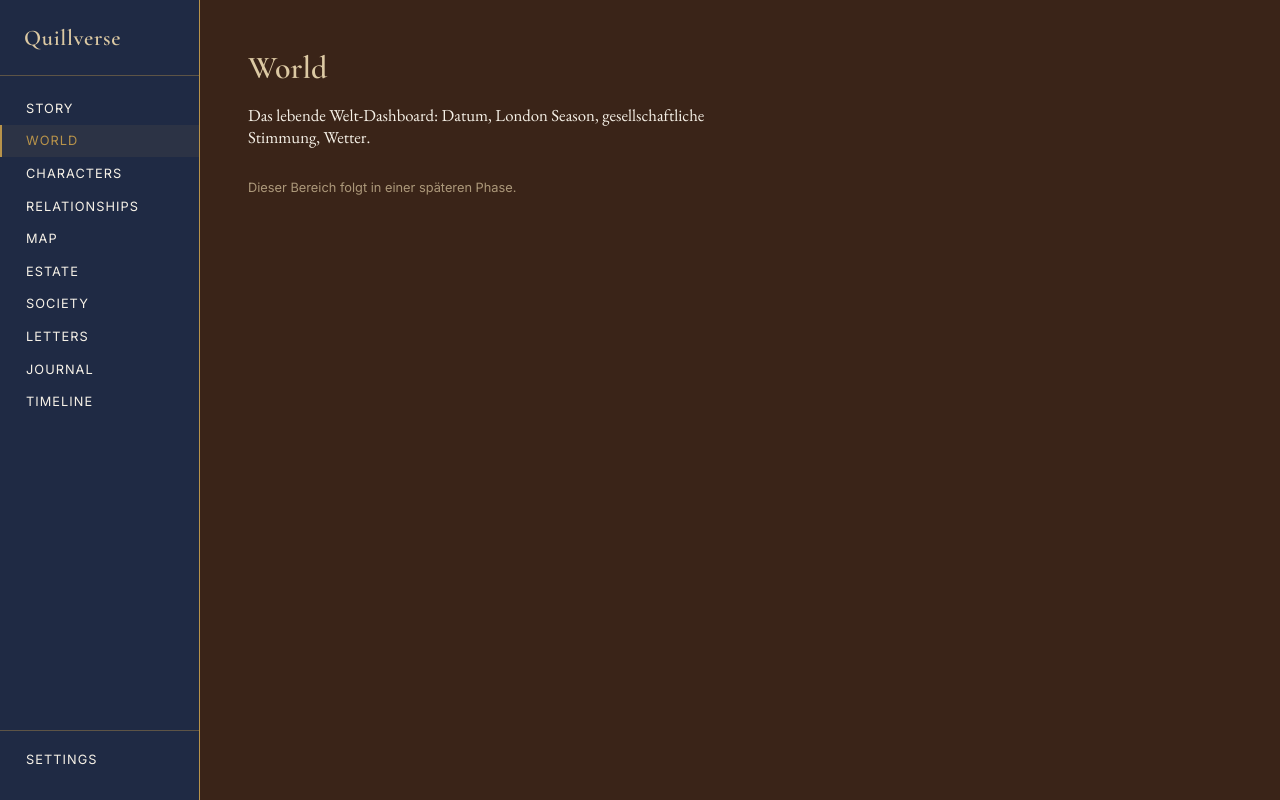
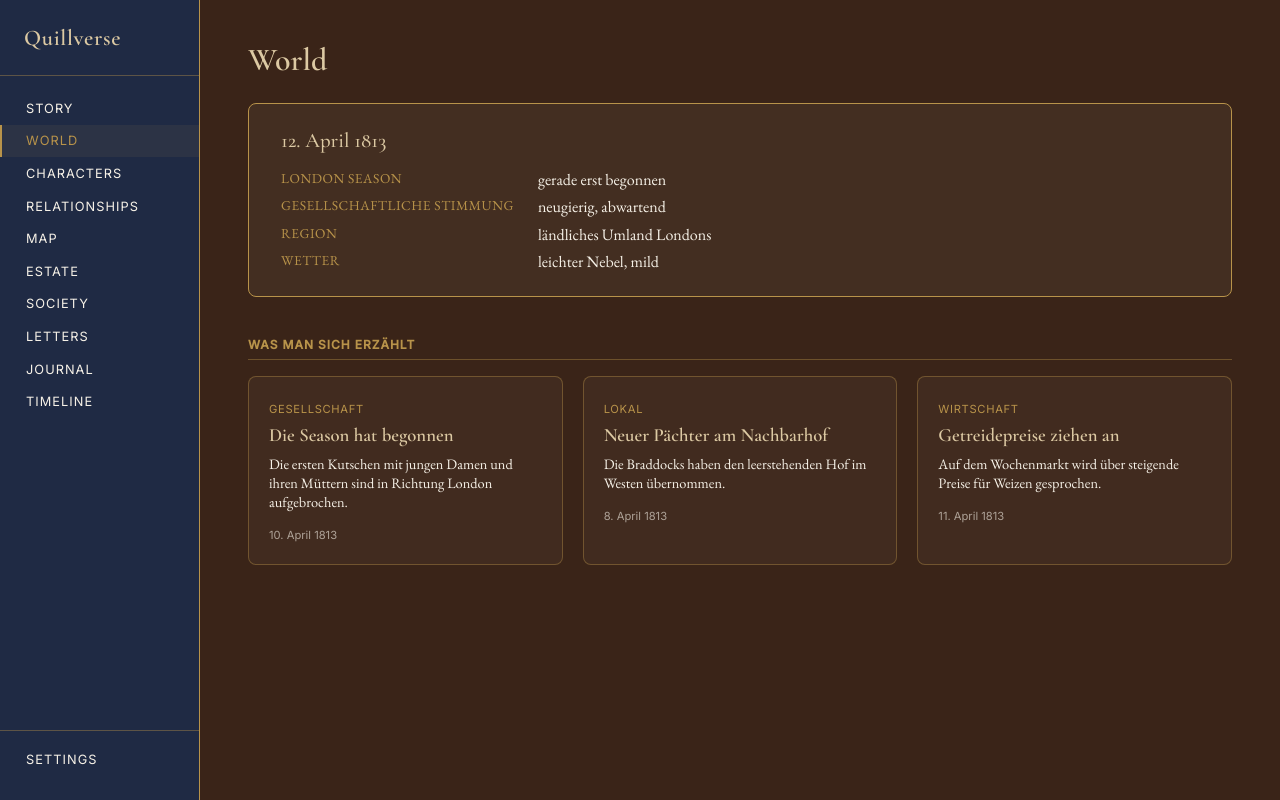
Before and after one commit to WatzingerM21052/Quillverse, an Angular app in the folder apps/web/: page /world in a window 1280 px wide. Built offline with nearby package versions, Linux system fonts and the light colour scheme.

Commit message:
Add World screen (living-world almanac)
WorldStatus/WorldEvent models. Screen reads as a gazetteer/almanac
(§37) rather than a dry status table: date + qualitative facts,
categorized event cards, player-knowledge only (§39).

```diff
--- a/apps/web/src/app/app.routes.ts
+++ b/apps/web/src/app/app.routes.ts
@@ -5,6 +5,7 @@ import { StoryScreen } from './features/story/story-screen/story-screen';
 import { CharactersScreen } from './features/characters/characters-screen/characters-screen';
 import { RelationshipsScreen } from './features/relationships/relationships-screen/relationships-screen';
 import { EstateScreen } from './features/estate/estate-screen/estate-screen';
+import { WorldScreen } from './features/world/world-screen/world-screen';
 
 export const routes: Routes = [
   {
@@ -13,11 +14,7 @@ export const routes: Routes = [
     children: [
       { path: '', component: StoryScreen },
       { path: 'characters', component: CharactersScreen },
-      {
-        path: 'world',
-        component: PlaceholderScreen,
-        data: { title: 'World', description: 'Das lebende Welt-Dashboard: Datum, London Season, gesellschaftliche Stimmung, Wetter.' },
-      },
+      { path: 'world', component: WorldScreen },
       { path: 'relationships', component: RelationshipsScreen },
       {
         path: 'map',
--- a/apps/web/src/app/core/state/models/simulation-state.model.ts
+++ b/apps/web/src/app/core/state/models/simulation-state.model.ts
@@ -7,6 +7,7 @@ import { Letter } from './letter.model';
 import { CanonEvent } from './canon-event.model';
 import { Farm, Season } from './farm.model';
 import { FinanceTransaction } from './finance.model';
+import { WorldEvent, WorldStatus } from './world-status.model';
 
 /**
  * The single source of truth (§77, §86, A6). No AI model, chat log, or browser
@@ -29,4 +30,6 @@ export interface SimulationState {
   openThreads: string[];
   farm: Farm;
   financeLedger: FinanceTransaction[];
+  worldStatus: WorldStatus;
+  worldEvents: WorldEvent[];
 }
--- a/apps/web/src/app/core/state/seed/seed-state.ts
+++ b/apps/web/src/app/core/state/seed/seed-state.ts
@@ -4,6 +4,7 @@ import { Relationship, RelationshipDimensions } from '../models/relationship.mod
 import { Location } from '../models/location.model';
 import { Farm } from '../models/farm.model';
 import { FinanceTransaction } from '../models/finance.model';
+import { WorldEvent, WorldStatus } from '../models/world-status.model';
 
 /**
  * Default player setup per simulation-master-prompt-v3.md §132 (Default-Hof) —
@@ -287,6 +288,37 @@ const financeLedger: FinanceTransaction[] = [
   { id: 'txn_4', date: '11. April 1813', description: 'Pacht (Quartal)', amount: -6 },
 ];
 
+const worldStatus: WorldStatus = {
+  londonSeasonStatus: 'gerade erst begonnen',
+  socialMood: 'neugierig, abwartend',
+  region: 'ländliches Umland Londons',
+  weather: 'leichter Nebel, mild',
+};
+
+const worldEvents: WorldEvent[] = [
+  {
+    id: 'event_1',
+    category: 'social',
+    title: 'Die Season hat begonnen',
+    description: 'Die ersten Kutschen mit jungen Damen und ihren Müttern sind in Richtung London aufgebrochen.',
+    date: '10. April 1813',
+  },
+  {
+    id: 'event_2',
+    category: 'local',
+    title: 'Neuer Pächter am Nachbarhof',
+    description: 'Die Braddocks haben den leerstehenden Hof im Westen übernommen.',
+    date: '8. April 1813',
+  },
+  {
+    id: 'event_3',
+    category: 'economic',
+    title: 'Getreidepreise ziehen an',
+    description: 'Auf dem Wochenmarkt wird über steigende Preise für Weizen gesprochen.',
+    date: '11. April 1813',
+  },
+];
+
 export function createSeedState(): SimulationState {
   return {
     simulationId: 'sim_default',
@@ -308,5 +340,7 @@ export function createSeedState(): SimulationState {
     openThreads: [],
     farm: playerFarm,
     financeLedger,
+    worldStatus,
+    worldEvents,
   };
 }
--- a/apps/web/src/app/core/state/simulation-state.store.ts
+++ b/apps/web/src/app/core/state/simulation-state.store.ts
@@ -21,6 +21,8 @@ export class SimulationStateStore {
   readonly financeLedger = computed(() => this.state().financeLedger);
   readonly currentSeason = computed(() => this.state().currentSeason);
   readonly currentWorldDate = computed(() => this.state().currentWorldDate);
+  readonly worldStatus = computed(() => this.state().worldStatus);
+  readonly worldEvents = computed(() => this.state().worldEvents);
 
   readonly knownCharacters = computed(() =>
     Object.values(this.state().characters).filter((character) => character.id !== this.state().playerId),
--- /dev/null
+++ b/apps/web/src/app/features/world/world-screen/world-screen.html
@@ -0,0 +1,31 @@
+<div class="world">
+  <h1 class="world__title">World</h1>
+
+  <section class="almanac">
+    <div class="almanac__date">{{ worldDate() }}</div>
+    <dl class="almanac__facts">
+      <dt>London Season</dt>
+      <dd>{{ status().londonSeasonStatus }}</dd>
+      <dt>Gesellschaftliche Stimmung</dt>
+      <dd>{{ status().socialMood }}</dd>
+      <dt>Region</dt>
+      <dd>{{ status().region }}</dd>
+      <dt>Wetter</dt>
+      <dd>{{ status().weather }}</dd>
+    </dl>
+  </section>
+
+  <section class="events">
+    <h2>Was man sich erzählt</h2>
+    <div class="events__grid">
+      @for (event of events(); track event.id) {
+        <article class="event-card">
+          <span class="event-card__category">{{ categoryLabels[event.category] }}</span>
+          <h3>{{ event.title }}</h3>
+          <p>{{ event.description }}</p>
+          <span class="event-card__date">{{ event.date }}</span>
+        </article>
+      }
+    </div>
+  </section>
+</div>
--- /dev/null
+++ b/apps/web/src/app/features/world/world-screen/world-screen.scss
@@ -0,0 +1,97 @@
+.world {
+  height: 100%;
+  overflow-y: auto;
+  padding: 2.5rem 3rem;
+  color: var(--qv-ivory);
+}
+
+.world__title {
+  font-family: var(--qv-font-display);
+  font-size: 2rem;
+  color: var(--qv-champagne);
+  margin: 0 0 1.5rem;
+}
+
+.almanac {
+  border: 1px solid var(--qv-gold);
+  border-radius: 8px;
+  padding: 1.5rem 2rem;
+  background: rgba(233, 223, 199, 0.05);
+  margin-bottom: 2.5rem;
+}
+
+.almanac__date {
+  font-family: var(--qv-font-display);
+  font-size: 1.3rem;
+  color: var(--qv-champagne);
+  margin-bottom: 1rem;
+}
+
+.almanac__facts {
+  display: grid;
+  grid-template-columns: auto 1fr;
+  gap: 0.4rem 1.5rem;
+  margin: 0;
+  font-family: var(--qv-font-serif);
+
+  dt {
+    color: var(--qv-gold);
+    font-size: 0.85rem;
+    text-transform: uppercase;
+    letter-spacing: 0.04em;
+  }
+
+  dd {
+    margin: 0;
+  }
+}
+
+.events h2 {
+  font-family: var(--qv-font-ui);
+  font-size: 0.75rem;
+  text-transform: uppercase;
+  letter-spacing: 0.08em;
+  color: var(--qv-gold);
+  border-bottom: 1px solid rgba(184, 147, 74, 0.4);
+  padding-bottom: 0.4rem;
+  margin: 0 0 1rem;
+}
+
+.events__grid {
+  display: grid;
+  grid-template-columns: repeat(auto-fill, minmax(240px, 1fr));
+  gap: 1.25rem;
+}
+
+.event-card {
+  border: 1px solid rgba(184, 147, 74, 0.4);
+  border-radius: 8px;
+  padding: 1.25rem;
+  background: rgba(233, 223, 199, 0.04);
+
+  &__category {
+    font-family: var(--qv-font-ui);
+    font-size: 0.7rem;
+    text-transform: uppercase;
+    letter-spacing: 0.06em;
+    color: var(--qv-gold);
+  }
+
+  h3 {
+    font-family: var(--qv-font-display);
+    margin: 0.4rem 0 0.5rem;
+    color: var(--qv-champagne);
+  }
+
+  p {
+    font-family: var(--qv-font-serif);
+    font-size: 0.9rem;
+    margin: 0 0 0.75rem;
+  }
+
+  &__date {
+    font-family: var(--qv-font-ui);
+    font-size: 0.7rem;
+    opacity: 0.6;
+  }
+}
--- /dev/null
+++ b/apps/web/src/app/features/world/world-screen/world-screen.ts
@@ -0,0 +1,25 @@
+import { Component, inject } from '@angular/core';
+import { SimulationStateStore } from '../../../core/state/simulation-state.store';
+import { WorldEventCategory } from '../../../core/state/models/world-status.model';
+
+const CATEGORY_LABELS: Record<WorldEventCategory, string> = {
+  social: 'Gesellschaft',
+  political: 'Politik',
+  local: 'Lokal',
+  economic: 'Wirtschaft',
+};
+
+@Component({
+  selector: 'qv-world-screen',
+  imports: [],
+  templateUrl: './world-screen.html',
+  styleUrl: './world-screen.scss',
+})
+export class WorldScreen {
+  private readonly store = inject(SimulationStateStore);
+
+  protected readonly worldDate = this.store.currentWorldDate;
+  protected readonly status = this.store.worldStatus;
+  protected readonly events = this.store.worldEvents;
+  protected readonly categoryLabels = CATEGORY_LABELS;
+}
```
Also changed, not shown: apps/web/src/app/core/state/models/world-status.model.ts (added, +17 -0 lines).
